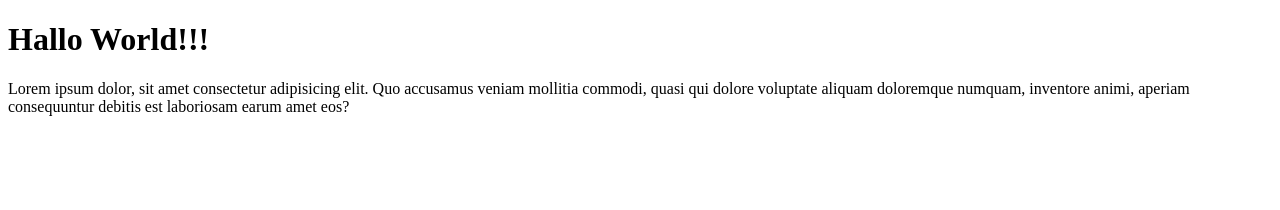
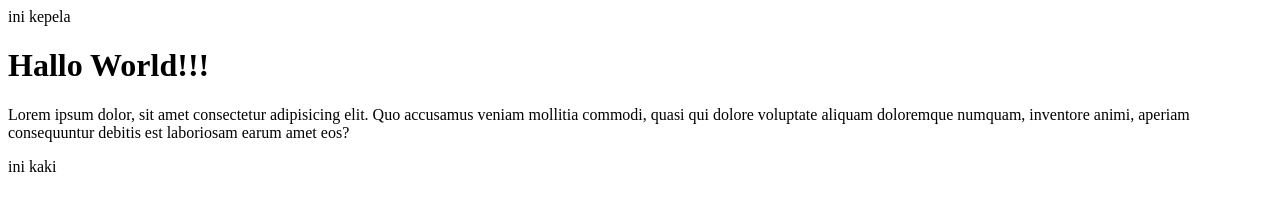
Before and after one commit to Denissambo/CompanyProfile, a plain HTML site: page index.html in a window 1280 px wide. Drawn offline with Linux system fonts and the light colour scheme.

Commit message:
esolved merge conflicts

```diff
--- a/index.html
+++ b/index.html
@@ -6,14 +6,14 @@
     <title>Document</title>
   </head>
   <body>
-    <h1>Hallo World!!!
-
-    </h1>
+    <header>ini kepela</header>
+    <h1>Hallo World!!!</h1>
     <p>
       Lorem ipsum dolor, sit amet consectetur adipisicing elit. Quo accusamus
       veniam mollitia commodi, quasi qui dolore voluptate aliquam doloremque
       numquam, inventore animi, aperiam consequuntur debitis est laboriosam
       earum amet eos?
     </p>
+    <footer>ini kaki</footer>
   </body>
 </html>
```
